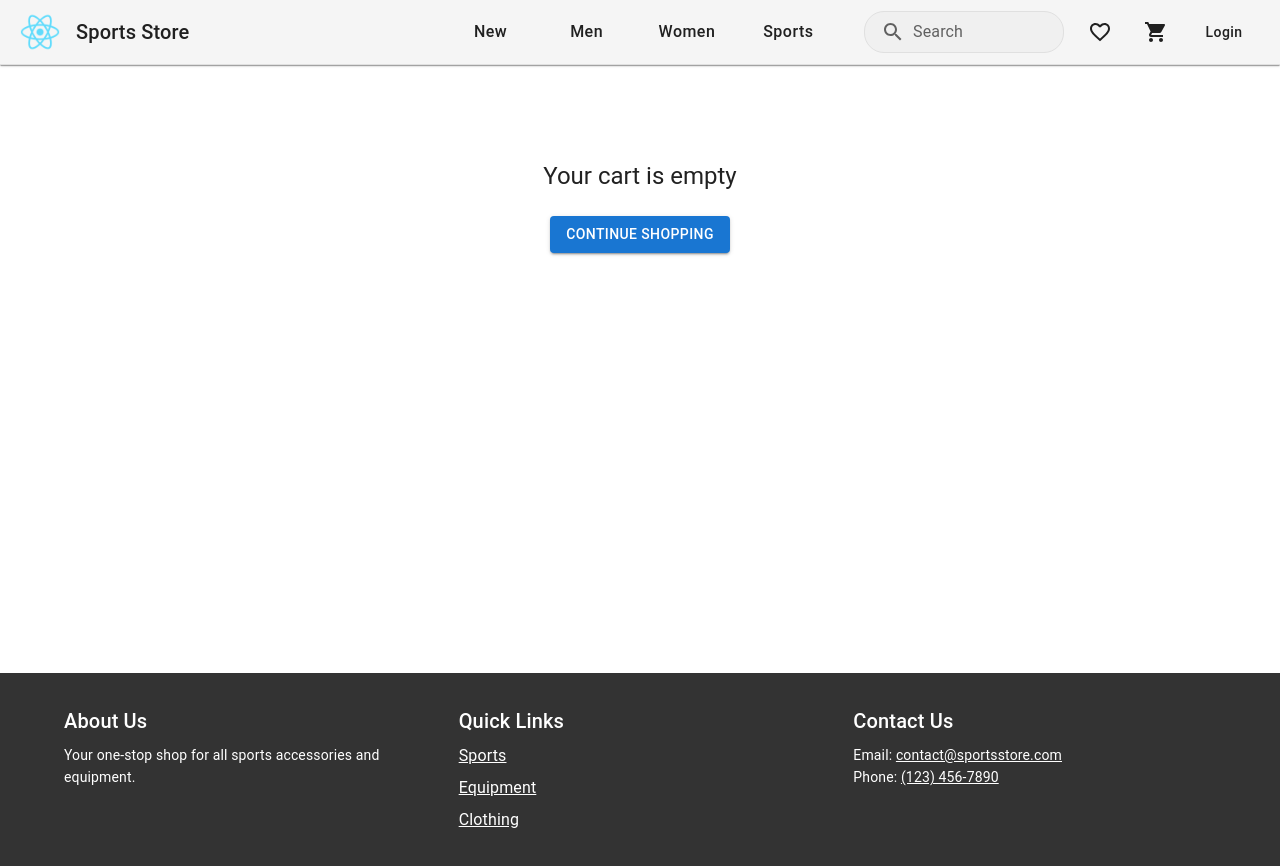
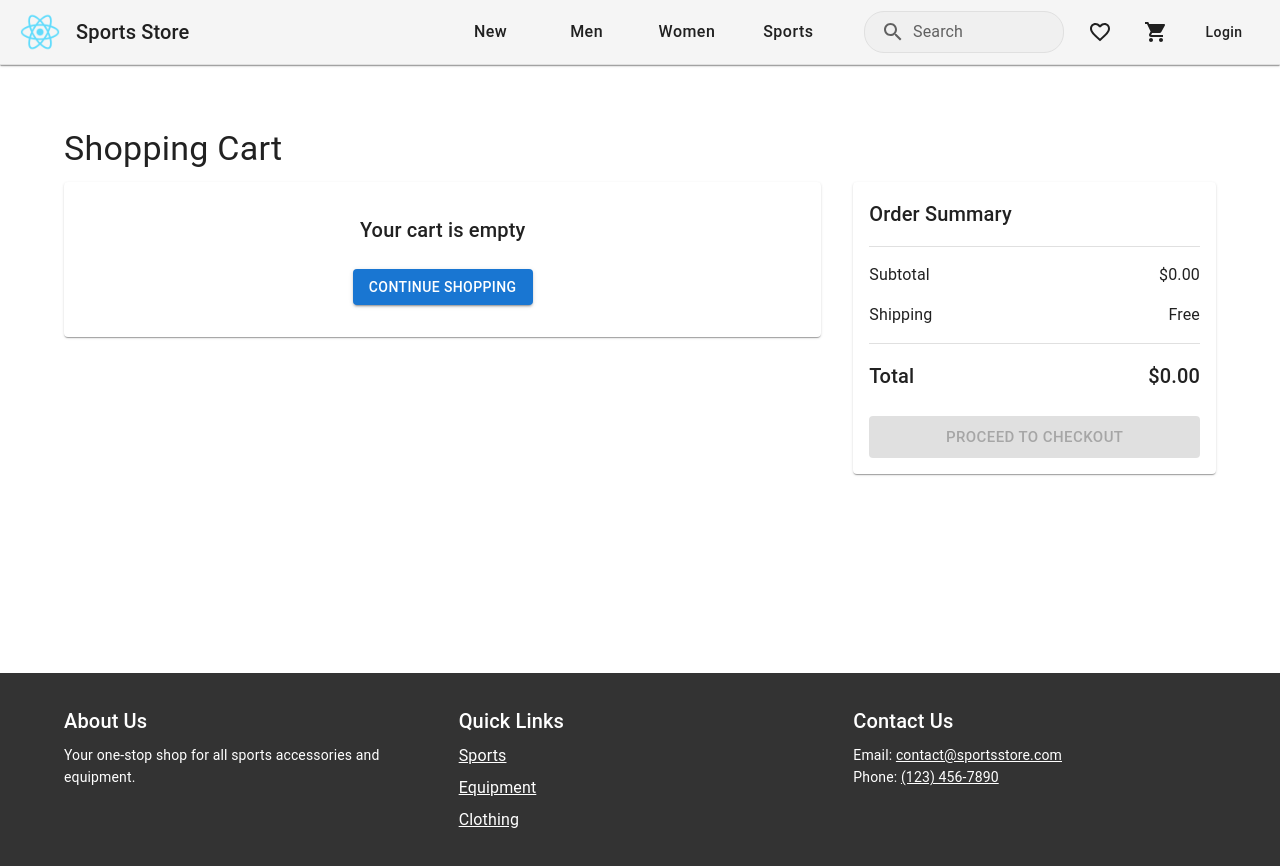
Before and after one commit to Doruk912/strive, a React (Create React App) app in the folder frontend/: page /cart in a window 1280 px wide. Shown: the top 866 px of the page. Built offline with nearby package versions, Linux system fonts and the light colour scheme.

Commit message:
Cart improvements

```diff
--- a/frontend/src/App.jsx
+++ b/frontend/src/App.jsx
@@ -13,7 +13,7 @@ import Register from './pages/Register';
 import Admin from './pages/Admin';
 import { Box } from '@mui/material';
 import { AuthProvider } from './context/AuthContext';
-import { CartProvider } from './context/CartContext'; // Add this import
+import { CartProvider } from './context/CartContext';
 import './App.css';
 
 const theme = createTheme({
--- a/frontend/src/pages/Cart.jsx
+++ b/frontend/src/pages/Cart.jsx
@@ -1,4 +1,3 @@
-// src/pages/Cart.jsx
 import React from 'react';
 import {
     Container,
@@ -34,25 +33,6 @@ const Cart = () => {
         }
     };
 
-    if (cartItems.length === 0) {
-        return (
-            <Container maxWidth="lg" sx={{ py: 8 }}>
-                <Box sx={{ textAlign: 'center' }}>
-                    <Typography variant="h5" gutterBottom>
-                        Your cart is empty
-                    </Typography>
-                    <Button
-                        variant="contained"
-                        onClick={() => navigate('/shop')}
-                        sx={{ mt: 2 }}
-                    >
-                        Continue Shopping
-                    </Button>
-                </Box>
-            </Container>
-        );
-    }
-
     return (
         <Container maxWidth="lg" sx={{ py: 4 }}>
             <Typography variant="h4" gutterBottom>
@@ -62,7 +42,21 @@ const Cart = () => {
             <Grid container spacing={4}>
                 {/* Cart Items */}
                 <Grid item xs={12} md={8}>
-                    {cartItems.map((item) => (
+                    {cartItems.length === 0 ? (
+                        <Card sx={{ p: 4, textAlign: 'center' }}>
+                            <Typography variant="h6" gutterBottom>
+                                Your cart is empty
+                            </Typography>
+                            <Button
+                                variant="contained"
+                                onClick={() => navigate('/')}
+                                sx={{ mt: 2 }}
+                            >
+                                Continue Shopping
+                            </Button>
+                        </Card>
+                    ) : (
+                        cartItems.map((item) => (
                             <Card
                                 key={item.id}
                                 sx={{
@@ -138,7 +132,8 @@ const Cart = () => {
                                     </Box>
                                 </Box>
                             </Card>
-                    ))}
+                        ))
+                    )}
                 </Grid>
 
                 {/* Order Summary */}
@@ -191,6 +186,7 @@ const Cart = () => {
                             fullWidth
                             size="large"
                             onClick={() => navigate('/checkout')}
+                            disabled={cartItems.length === 0}
                         >
                             Proceed to Checkout
                         </Button>
```
Lines whose indentation alone changed are shown as unchanged.
